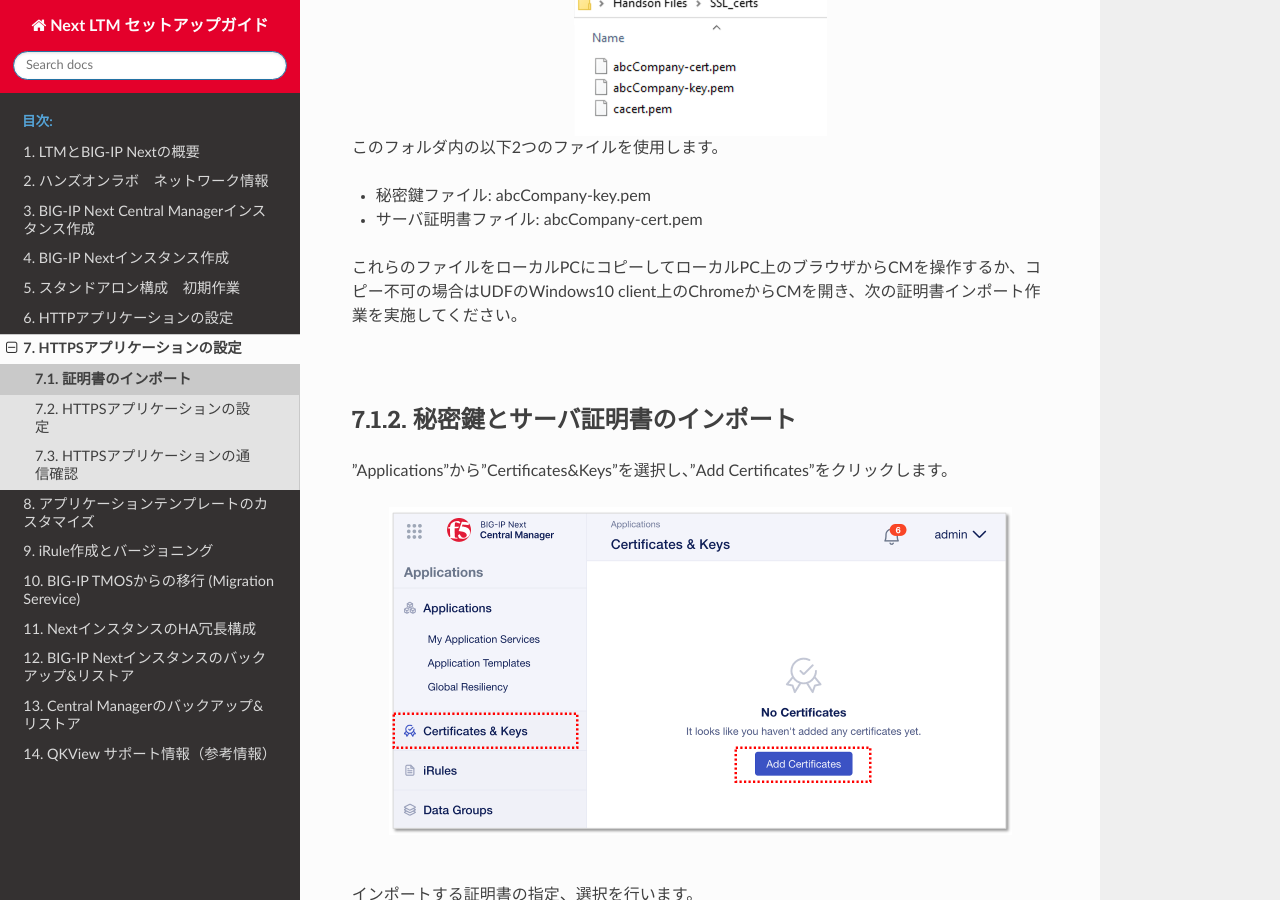
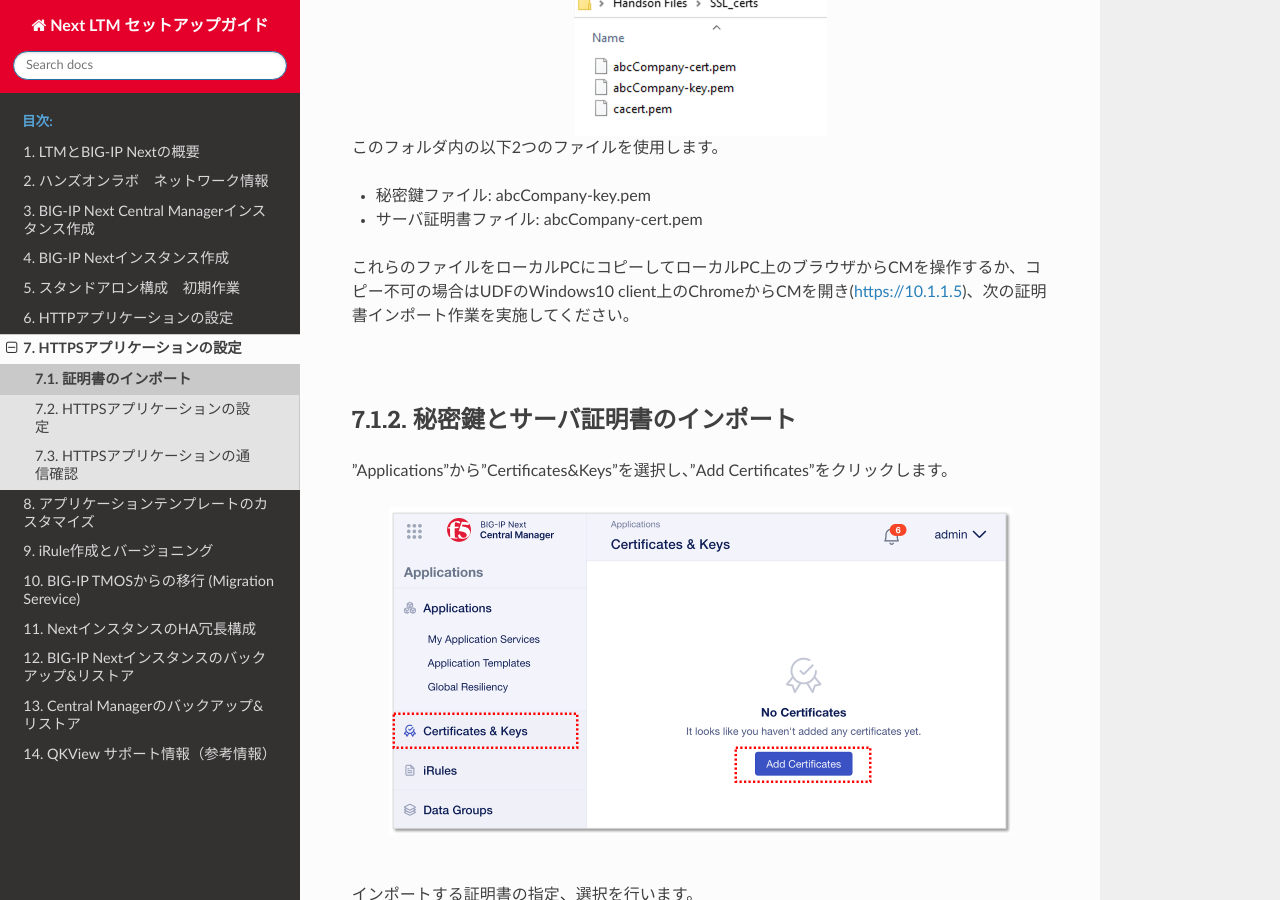
Before and after one commit to BeF5/f5j-easy-setup-next-ltm, a Sphinx documentation site: the page built from docs/content07/module01/module01.rst, in a window 1280 px wide and 900 px high, scrolled down 580 px. Built offline with Sphinx 7.4.7 and the Read the Docs theme 2.0.0, drawn with Linux system fonts in a browser that asks for light colours; part of the change alters nothing that is shown.

Commit message:
Update module01.rst

```diff
--- a/docs/content07/module01/module01.rst
+++ b/docs/content07/module01/module01.rst
@@ -25,7 +25,7 @@ Windows10 client
 - 秘密鍵ファイル: abcCompany-key.pem
 - サーバ証明書ファイル: abcCompany-cert.pem
 
-これらのファイルをローカルPCにコピーしてローカルPC上のブラウザからCMを操作するか、コピー不可の場合はUDFのWindows10 client上のChromeからCMを開き、次の証明書インポート作業を実施してください。
+これらのファイルをローカルPCにコピーしてローカルPC上のブラウザからCMを操作するか、コピー不可の場合はUDFのWindows10 client上のChromeからCMを開き(https://10.1.1.5)、次の証明書インポート作業を実施してください。
 
 
 |
```
